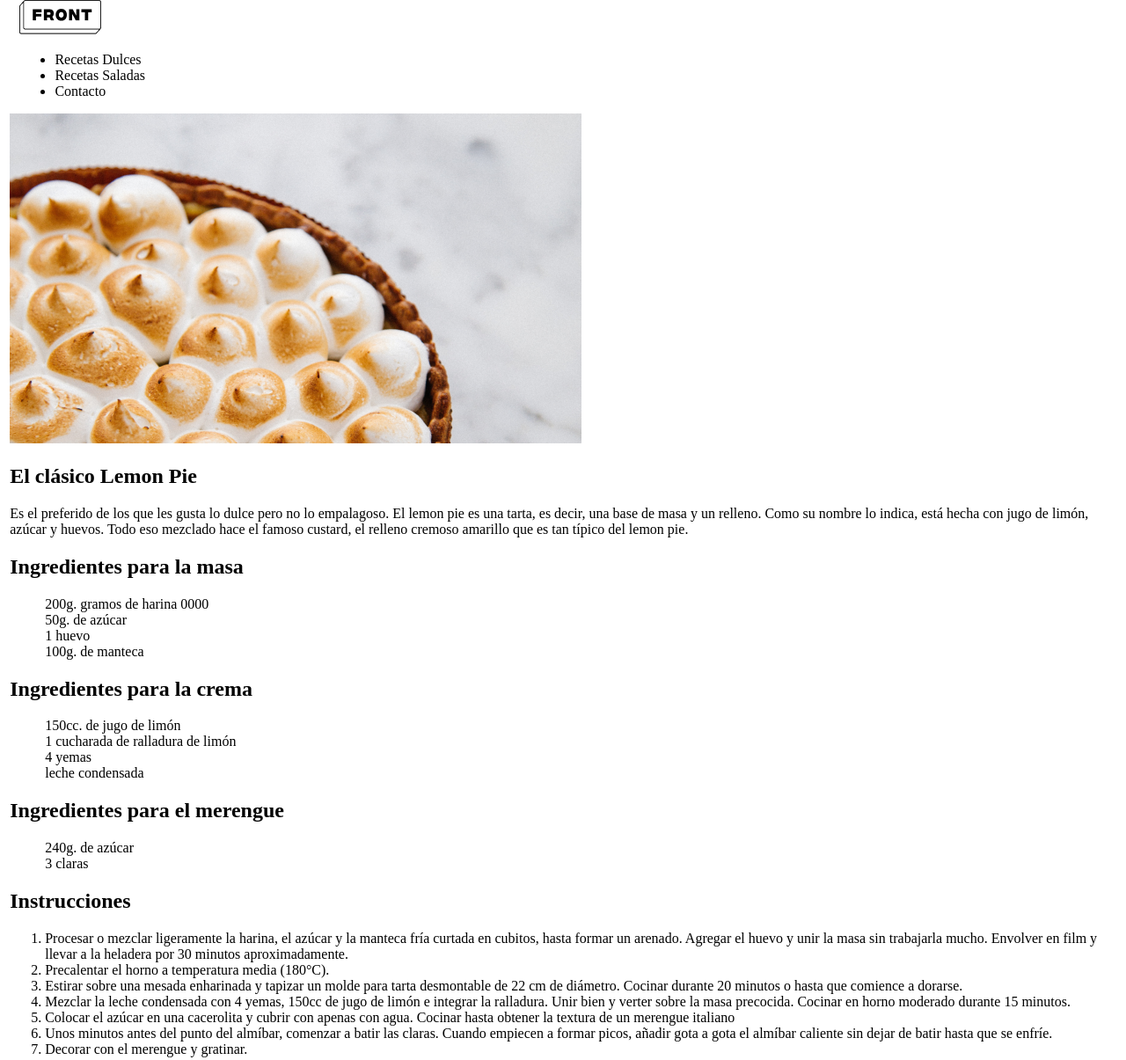
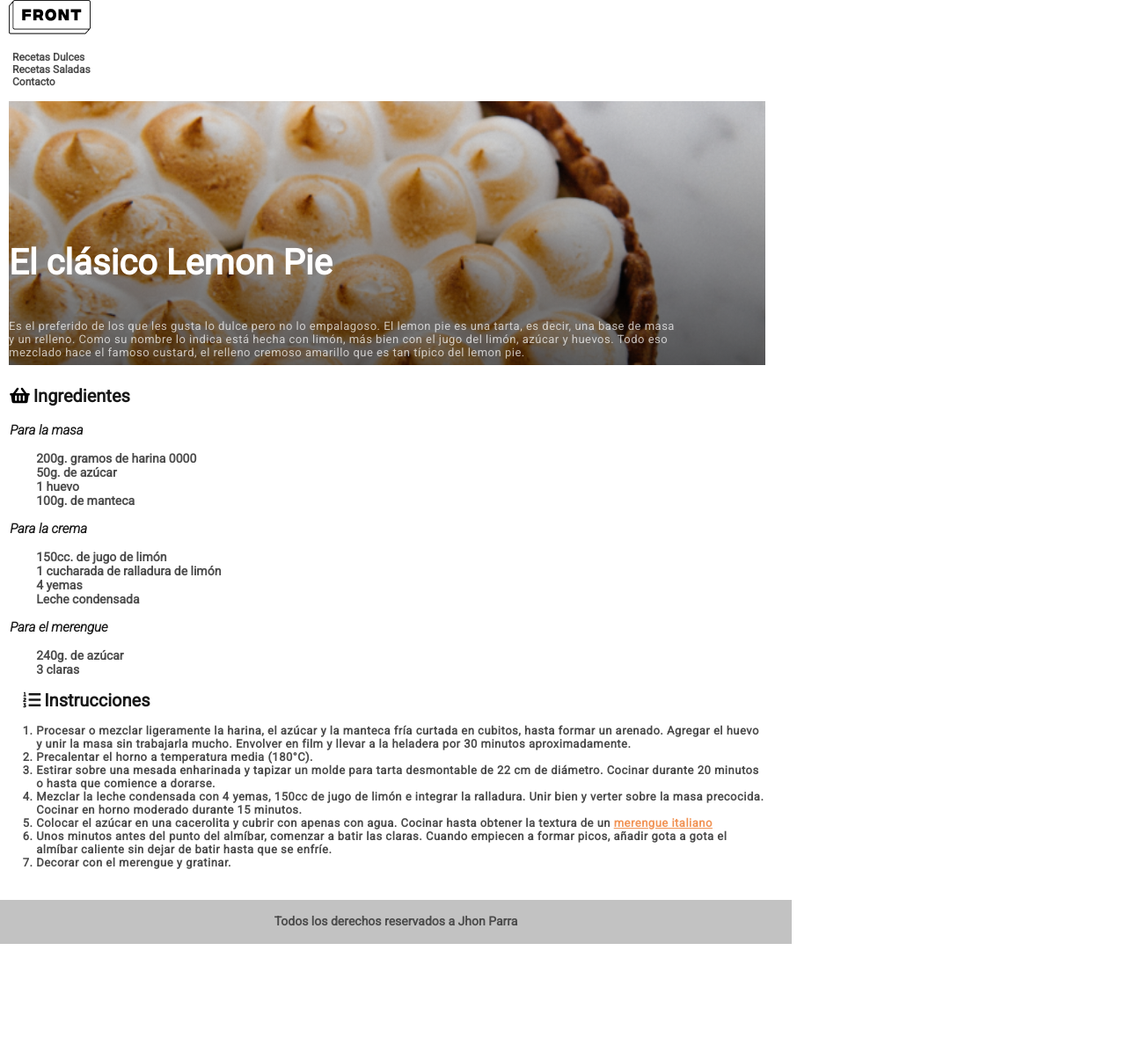
Before and after one commit to jhonalexis-parra/Frontend-I-Digital-House, a plain HTML site: page ProyectoReceta/index.html in a window 1280 px wide. Shown: the top 1205 px of the page at 88% size. After the commit the page ends 1073 px from the top, so only its background shows below. Drawn offline with Linux system fonts and the light colour scheme.

Commit message:
[MOD] Modificaciones al recetario]

```diff
--- /dev/null
+++ b/ProyectoReceta/css/styles.css
@@ -0,0 +1,112 @@
+@import url('https://fonts.googleapis.com/css2?family=Roboto:ital,wght@0,300;0,400;1,100;1,300&display=swap');
+
+* {
+    margin: 0;
+    padding: 0;
+    box-sizing: border-box;
+    font-family: 'Roboto', sans-serif;
+}
+
+a{
+    margin-left: 10px;
+}
+
+.recetas{
+    font-size: 12px;
+    opacity: none;
+    margin-left: -16px;
+}
+.portrait{
+    margin-left: 10px;
+    position: relative;
+    width: 860px;
+    height: 300px;
+    background-color: red;
+    background-size: cover;
+    background-repeat: no-repeat;
+    background-size: 111%;
+    background-position-y: 100%;
+    background-image: linear-gradient(rgba(0, 0, 0, 0.1), rgba(0, 0, 0, 0.6)), url("../img/lemon-pie.png");
+}
+
+h1 {
+    color: white;
+    z-index: 10;
+    position: absolute;
+    font-size: 40px;
+    top: 160px;
+    opacity: 1;
+
+}
+
+.description {
+    color: white;
+    margin: 30px 0 0;
+    z-index: 10;
+    position: absolute;
+    top: 218px;
+    font-size: 13px;
+    width: 760px;
+    letter-spacing: 0.5px;
+    opacity: 0.7;
+}
+
+h2{
+    display: inline-block;
+    font-size: 20px;
+    opacity: 0.9;
+
+}
+
+h3{
+    font-style: italic;
+    opacity: 0.9;
+    font-size: 15px;
+    opacity: 0.9;
+}
+
+.fas.fa-shopping-basket{
+    margin-top: 25px;
+    margin-bottom: 20px;
+    font-size: 20px;
+}
+
+.fas.fa-list-ol{
+
+    font-size: 20px;
+    opacity: 0.9;
+    padding-left: 15px;
+
+}
+span{
+    color: rgb(236, 104, 16);
+    text-decoration: underline;
+}
+
+ul{
+    padding-left: 30px;
+    font-size: 14px;
+    opacity: 0.7;
+    font-weight: bolder;
+    margin: 15px 0;
+}
+
+
+ol{
+    margin: 15px 0 35px 0;
+    font-size: 13px;
+    width: 860px;
+    letter-spacing: 0.5px;
+    opacity: 0.7;
+    padding-left: 30px;
+    font-weight: bolder;
+}
+
+footer{
+    width: 900px;
+    height: 50px;
+    padding-top: 15px;
+    font-size: 14px;
+    font-weight: bold;
+    opacity: 0.7;
+}
--- a/ProyectoReceta/index.html
+++ b/ProyectoReceta/index.html
@@ -5,56 +5,52 @@
     <meta charset="UTF-8">
     <meta name="viewport" content="width=device-width, initial-scale=1.0">
     <title>Document</title>
+    <link rel="stylesheet" href="css/styles.css">
+    <link rel="stylesheet" href="https://cdnjs.cloudflare.com/ajax/libs/font-awesome/5.15.3/css/all.min.css" />
     <base target="_blank">
 </head>
 
-<body style="margin: 0; padding:  0;">
-
-
-
-    <header style="margin: 0 0.7rem">
-        <nav style="margin: 0 0.7rem">
+<body>
+    <header>
+        <nav>
             <a href="index.html"><img src="img/logo-front.png" alt="Logo Front"></a>
-            <ul>
+            <ul class="recetas" type="none">
                 <li>Recetas Dulces</li>
                 <li>Recetas Saladas</li>
                 <li>Contacto</li>
             </ul>
         </nav>
-        <img src="img/lemon-pie.png" alt="Lemon Pie">
+        <div class="portrait">
+            <!-- <img src="img/lemon-pie.png" alt="lemonpie"> -->
+            <h1>El clásico Lemon Pie</h1>
+            <p class="description">Es el preferido de los que les gusta lo dulce pero no lo empalagoso. El lemon pie es una tarta, es decir,
+                una base de masa y un relleno. Como su nombre lo indica está hecha con limón, más bien con el jugo del limón, azúcar y huevos.
+                Todo eso mezclado hace el famoso custard, el relleno cremoso amarillo que es tan típico del lemon pie.
+            </p>
+        </div>
     </header>
 
     <main style="margin: 0 0.7rem">
         <section>
-            <h1>El clásico Lemon Pie</h1>
-            <p>Es el preferido de los que les gusta lo dulce pero no lo empalagoso. El lemon pie es una tarta, es decir,
-                una base de masa y un relleno. Como su nombre lo indica, está hecha con jugo de limón, azúcar y huevos.
-                Todo eso mezclado hace el famoso custard, el relleno cremoso amarillo que es tan típico del lemon pie.
-            </p>
-        </section>
-
-        <section>
-            <h2>Ingredientes para la masa</h2>
+            <i class="fas fa-shopping-basket"></i>
+            <h2>Ingredientes</h2>
+            <h3>Para la masa</h3>
             <ul type="none">
                 <li>200g. gramos de harina 0000</li>
                 <li>50g. de azúcar</li>
                 <li>1 huevo</li>
                 <li>100g. de manteca</li>
             </ul>
-        </section>
 
-        <section>
-            <h2>Ingredientes para la crema</h2>
+            <h3>Para la crema</h3>
             <ul type="none">
                 <li>150cc. de jugo de limón</li>
                 <li>1 cucharada de ralladura de limón</li>
                 <li>4 yemas</li>
-                <li>leche condensada</li>
+                <li>Leche condensada</li>
             </ul>
-        </section>
 
-        <section>
-            <h2>Ingredientes para el merengue</h2>
+            <h3>Para el merengue</h3>
             <ul type="none">
                 <li>240g. de azúcar</li>
                 <li>3 claras</li>
@@ -62,7 +58,8 @@
         </section>
 
         <section>
-            <h2>Instrucciones</h2>
+            <i class="fas fa-list-ol"></i>
+            <h2 class="instrucciones">Instrucciones</h2>
             <ol>
                 <li>Procesar o mezclar ligeramente la harina, el azúcar y la manteca fría curtada en cubitos, hasta
                     formar un arenado. Agregar el huevo y unir la masa sin trabajarla mucho. Envolver en film y llevar a
@@ -73,7 +70,7 @@
                 <li>Mezclar la leche condensada con 4 yemas, 150cc de jugo de limón e integrar la ralladura. Unir bien y
                     verter sobre la masa precocida. Cocinar en horno moderado durante 15 minutos.</li>
                 <li>Colocar el azúcar en una cacerolita y cubrir con apenas con agua. Cocinar hasta obtener la textura
-                    de un merengue italiano</li>
+                    de un <span>merengue italiano</span></li>
                 <li>Unos minutos antes del punto del almíbar, comenzar a batir las claras. Cuando empiecen a formar
                     picos, añadir gota a gota el almíbar caliente sin dejar de batir hasta que se enfríe.</li>
                 <li>Decorar con el merengue y gratinar.</li>
```
